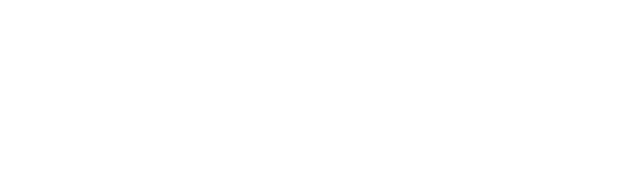
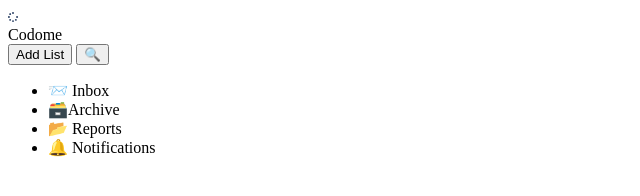
Before and after one commit to sleepyseaal/ToDo-List, a plain HTML site: page index.html in a window 1280 px wide. Shown: the whole page, without its empty margins (0-640 px from the left). Drawn offline with Linux system fonts and the light colour scheme.

Commit message:
feat: add sidebar with its elements

```diff
--- a/index.html
+++ b/index.html
@@ -9,6 +9,23 @@
     <script src="script.js"></script>
   </head>
   <body>
+    <div class="sidebar" role="region"
+      aria-label="Sidebar and lists controls">
+        <img src="spinner.svg" alt class="spinner">
+        <div class="logo-title">Codome</div>
 
+        <button class="add-list">Add List</button>
+        <button>🔍</button>
+
+        <nav>
+          <ul class="links-list">
+              <li class="link">📨 Inbox</li>
+              <li class="link"> 🗃️Archive</li>
+              <li class="link">📂 Reports</li>
+              <li class="link">🔔 Notifications</li>
+          </div>
+        </ul>
+      </nav>
+    </div>
   </body>
 </html>
```
Also changed, not shown: spinner.svg (added).
